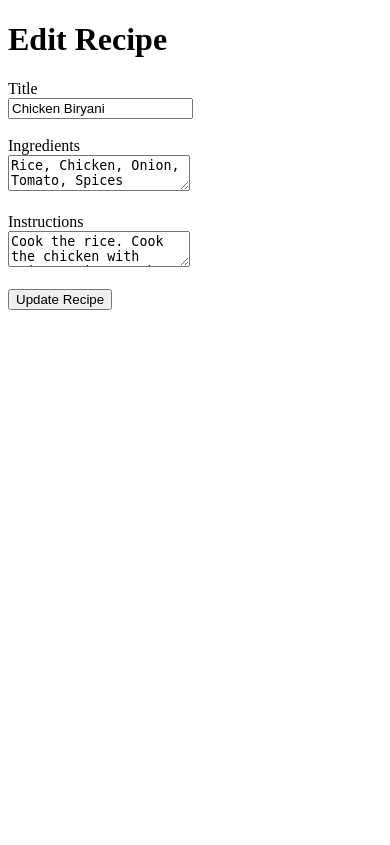
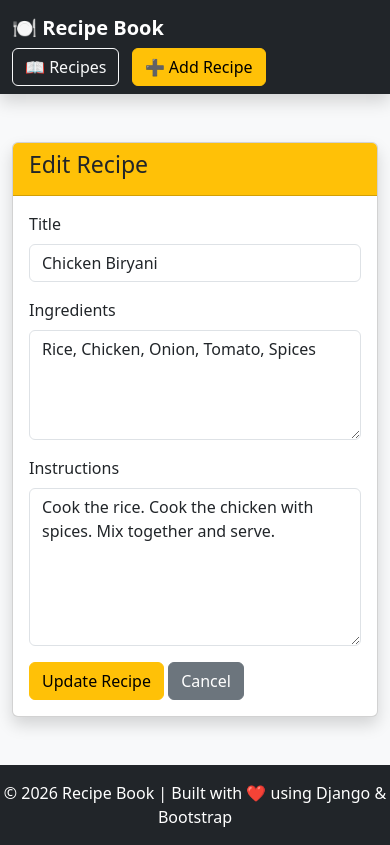
Before and after one commit to Pranavv46/Project-2, a Django app: page /edit-recipe/1/ in a window 390 px wide. Before the commit the page ends 310 px from the top, so only its background shows below. Run offline with Django 4.2, Linux system fonts and the light colour scheme; data comes from the database, SQL or seed files in the repository.

Commit message:
frond end for pages

```diff
--- /dev/null
+++ b/menu/recipe/templates/base.html
@@ -0,0 +1,52 @@
+<!DOCTYPE html>
+<html lang="en">
+<head>
+    <meta charset="UTF-8">
+    <meta name="viewport" content="width=device-width, initial-scale=1.0">
+    <title>{% block title %}Recipe Book{% endblock %}</title>
+
+    <link href="https://cdn.jsdelivr.net/npm/bootstrap@5.3.7/dist/css/bootstrap.min.css" rel="stylesheet">
+</head>
+
+<body class="d-flex flex-column min-vh-100 bg-light">
+
+    <!-- Navbar -->
+    <nav class="navbar navbar-expand-lg navbar-dark bg-dark shadow">
+        <div class="container">
+
+            <a class="navbar-brand fw-bold" href="{% url 'home' %}">
+                🍽️ Recipe Book
+            </a>
+
+            <div>
+
+
+                <a href="{% url 'recipe_list' %}" class="btn btn-outline-light me-2">
+                    📖 Recipes
+                </a>
+
+                <a href="{% url 'add_recipe' %}" class="btn btn-warning">
+                    ➕ Add Recipe
+                </a>
+            </div>
+
+        </div>
+    </nav>
+
+    <!-- Main Content -->
+    <main class="container flex-grow-1 py-5">
+        {% block content %}
+        {% endblock %}
+    </main>
+
+    <!-- Footer -->
+    <footer class="bg-dark text-white text-center py-3">
+        <p class="mb-0">
+            © 2026 Recipe Book | Built with ❤️ using Django & Bootstrap
+        </p>
+    </footer>
+
+    <script src="https://cdn.jsdelivr.net/npm/bootstrap@5.3.7/dist/js/bootstrap.bundle.min.js"></script>
+
+</body>
+</html>
--- a/menu/recipe/templates/editrecipe.html
+++ b/menu/recipe/templates/editrecipe.html
@@ -1,28 +1,65 @@
-<!DOCTYPE html>
-<html>
-<head>
-    <title>Edit Recipe</title>
-</head>
-<body>
+{% extends 'base.html' %}
 
-    <h1>Edit Recipe</h1>
+{% block title %}
+Edit Recipe
+{% endblock %}
 
-    <form method="POST">
+{% block content %}
 
-        {% csrf_token %}
+<div class="row justify-content-center">
 
-        <label>Title</label><br>
-        <input type="text" name="title" value="{{ recipe.title }}"><br><br>
+    <div class="col-md-8">
 
-        <label>Ingredients</label><br>
-        <textarea name="ingredients">{{ recipe.ingredients }}</textarea><br><br>
+        <div class="card shadow">
 
-        <label>Instructions</label><br>
-        <textarea name="instructions">{{ recipe.instructions }}</textarea><br><br>
+            <div class="card-header bg-warning">
+                <h3>Edit Recipe</h3>
+            </div>
 
-        <button type="submit">Update Recipe</button>
+            <div class="card-body">
 
-    </form>
+                <form method="POST">
 
-</body>
-</html>
+                    {% csrf_token %}
+
+                    <div class="mb-3">
+                        <label class="form-label">Title</label>
+                        <input type="text"
+                               name="title"
+                               class="form-control"
+                               value="{{ recipe.title }}">
+                    </div>
+
+                    <div class="mb-3">
+                        <label class="form-label">Ingredients</label>
+                        <textarea name="ingredients"
+                                  class="form-control"
+                                  rows="4">{{ recipe.ingredients }}</textarea>
+                    </div>
+
+                    <div class="mb-3">
+                        <label class="form-label">Instructions</label>
+                        <textarea name="instructions"
+                                  class="form-control"
+                                  rows="6">{{ recipe.instructions }}</textarea>
+                    </div>
+
+                    <button type="submit" class="btn btn-warning">
+                        Update Recipe
+                    </button>
+
+                    <a href="{% url 'recipe_list' %}" class="btn btn-secondary">
+                        Cancel
+                    </a>
+
+                </form>
+
+            </div>
+
+        </div>
+
+    </div>
+
+</div>
+
+{% endblock %}
```
Also changed, not shown: menu/recipe/templates/addrecipe.html (+45 -19 lines), menu/recipe/templates/home.html (+35 -11 lines), menu/recipe/templates/recipe_detail.html (+47 -13 lines), menu/recipe/templates/recipes.html (+31 -16 lines).
